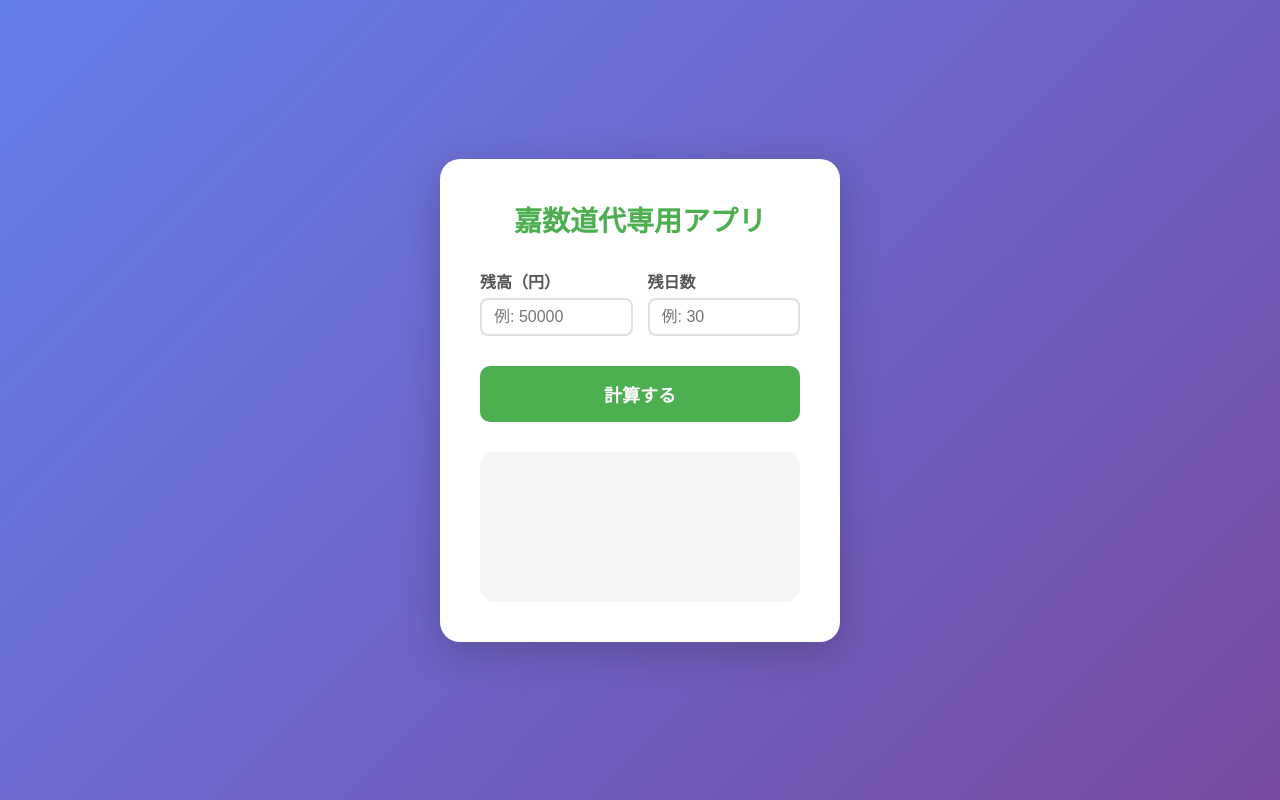
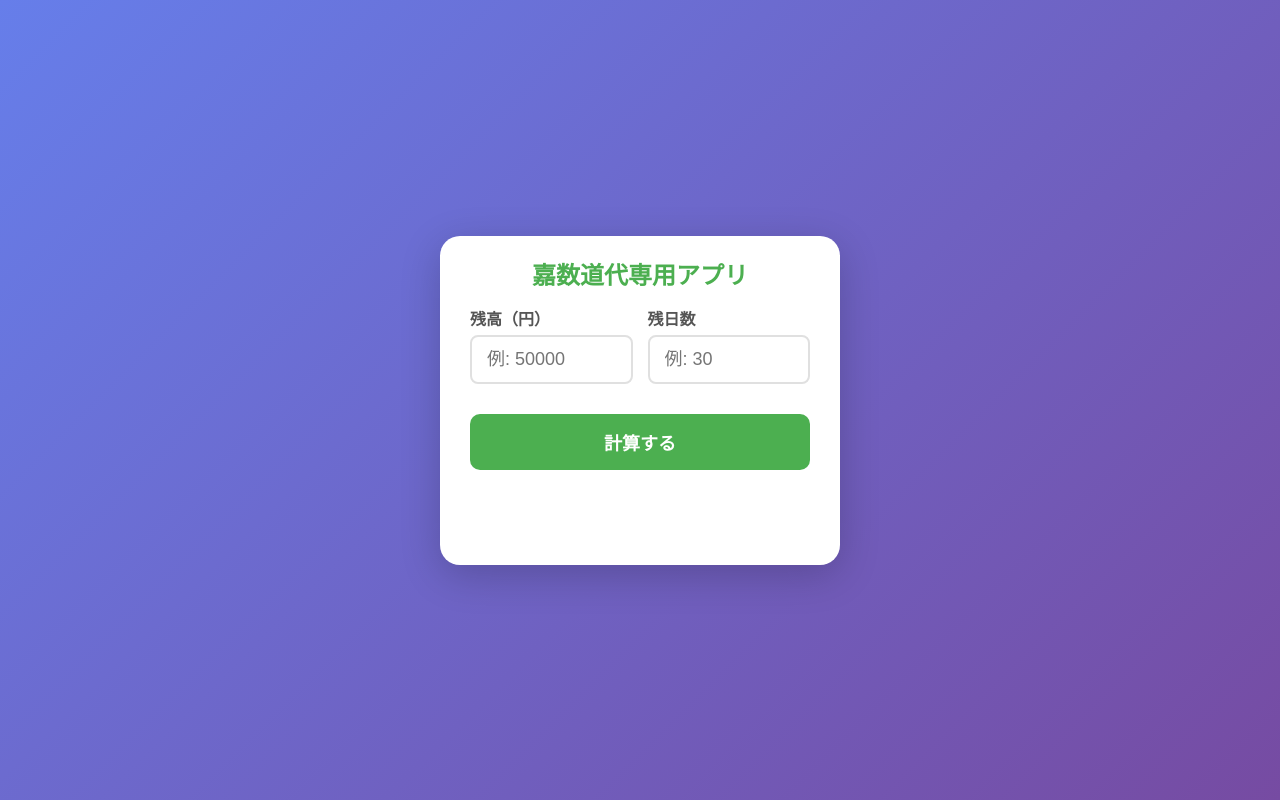
Before and after one commit to deeds-not-words-jan4/daily_money, a plain HTML site: page index.html in a window 1280 px wide. Drawn offline with Linux system fonts and the light colour scheme.

Commit message:
一旦OK

```diff
--- a/app.css
+++ b/app.css
@@ -7,27 +7,30 @@
 body {
     font-family: 'Segoe UI', Tahoma, Geneva, Verdana, sans-serif;
     background: linear-gradient(135deg, #667eea 0%, #764ba2 100%);
-    min-height: 100vh;
+    height: 100vh;
     display: flex;
     justify-content: center;
     align-items: center;
-    padding: 20px;
+    padding: 10px;
+    overflow: hidden;
+    margin: 0;
 }
 
 .container {
     background: white;
     border-radius: 20px;
-    padding: 40px;
+    padding: 20px 30px;
     box-shadow: 0 10px 40px rgba(0, 0, 0, 0.2);
     max-width: 400px;
     width: 100%;
     text-align: center;
+    max-height: 95vh;
 }
 
 h1 {
     color: #4CAF50;
-    margin-bottom: 30px;
-    font-size: 28px;
+    margin-bottom: 15px;
+    font-size: 24px;
 }
 
 .input-row {
@@ -51,10 +54,10 @@ label {
 
 input[type="number"] {
     width: 100%;
-    padding: 8px 12px;
+    padding: 12px 15px;
     border: 2px solid #e0e0e0;
     border-radius: 8px;
-    font-size: 16px;
+    font-size: 18px;
     transition: border-color 0.3s;
 }
 
@@ -75,6 +78,7 @@ button {
     cursor: pointer;
     transition: background 0.3s;
     margin-top: 10px;
+    margin-bottom: 50px;
 }
 
 button:hover {
@@ -86,11 +90,8 @@ button:active {
 }
 
 .result {
-    margin-top: 30px;
-    padding: 20px;
-    background: #f5f5f5;
-    border-radius: 15px;
-    min-height: 150px;
+    margin-top: 15px;
+    padding: 0;
     display: flex;
     flex-direction: column;
     justify-content: center;
@@ -98,12 +99,13 @@ button:active {
 }
 
 .tree-icon {
-    margin-bottom: 15px;
+    margin-bottom: 10px;
+    width: 100%;
 }
 
 .tree-icon img {
-    max-width: 300px;
-    max-height: 300px;
+    max-width: 100%;
+    max-height: 400px;
     width: 100%;
     height: auto;
     border-radius: 10px;
```
Also changed, not shown: index.html (+1 -0 lines), service-worker.js (+6 -6 lines), .claude/settings.local.json, manifest.json.
